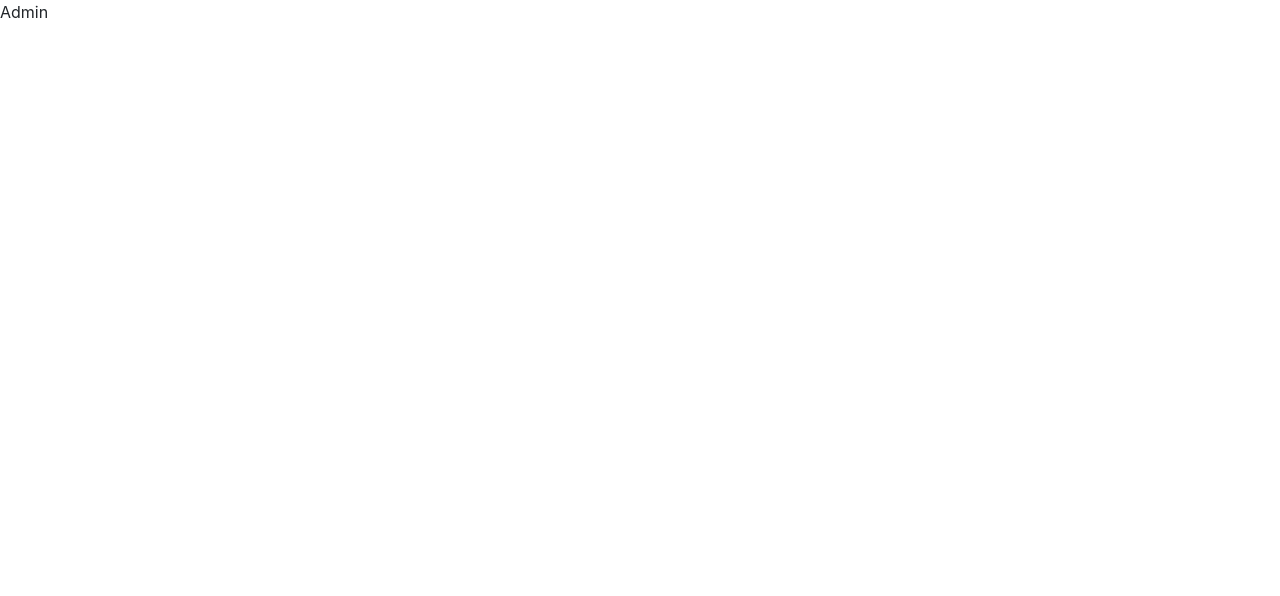
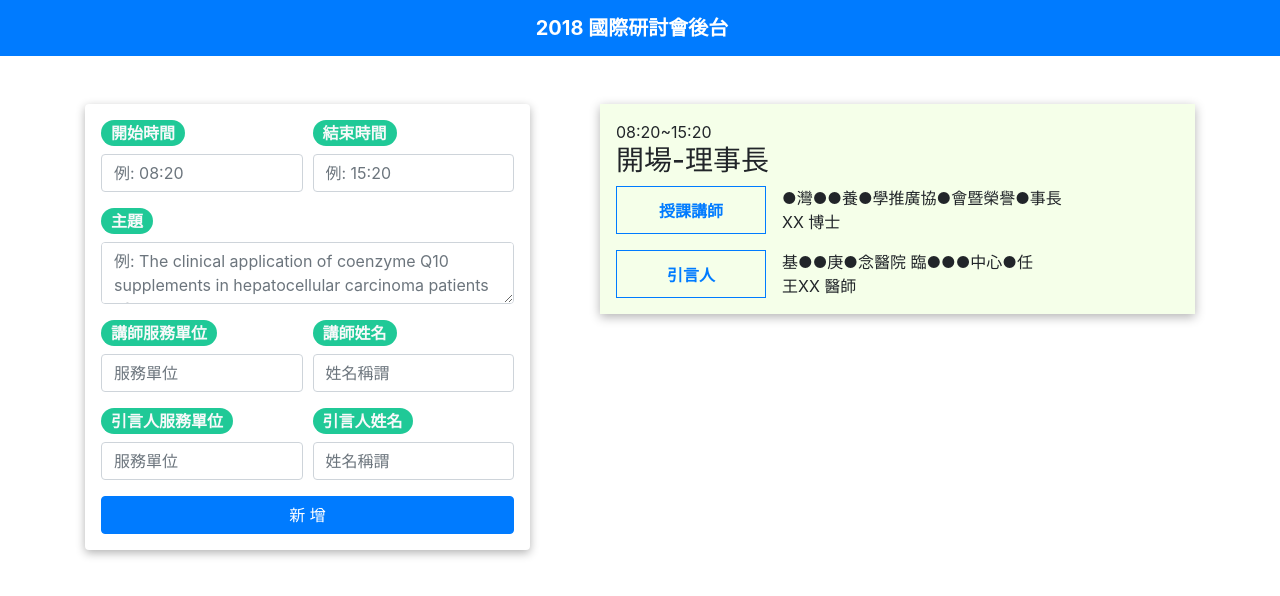
Before and after one commit to silverfantacy/conference2018, a Vue app: page /#/admin in a window 1280 px wide. Shown: the top 596 px of the page. Built offline with nearby package versions, Linux system fonts and the light colour scheme; the HTML template or start-up script is replaced by a standard one.

Commit message:
時程表後台架構

```diff
--- a/index.html
+++ b/index.html
@@ -4,6 +4,8 @@
     <meta charset="utf-8">
     <meta name="viewport" content="width=device-width,initial-scale=1.0">
     <title>project-conference2018</title>
+    <link href="https://fonts.googleapis.com/css?family=Roboto:400,900i"
+          rel="stylesheet">
   </head>
   <body>
     <div id="app"></div>
--- a/src/assets/style/_utils.scss
+++ b/src/assets/style/_utils.scss
@@ -0,0 +1,90 @@
+//
+// Color system
+//
+
+$white:    #fff !default;
+$gray-100: #f8f9fa !default;
+$gray-200: #e9ecef !default;
+$gray-300: #dee2e6 !default;
+$gray-400: #ced4da !default;
+$gray-500: #adb5bd !default;
+$gray-600: #6c757d !default;
+$gray-700: #495057 !default;
+$gray-800: #343a40 !default;
+$gray-900: #212529 !default;
+$black:    #000 !default;
+
+$grays: () !default;
+// stylelint-disable-next-line scss/dollar-variable-default
+$grays: map-merge(
+  (
+    "100": $gray-100,
+    "200": $gray-200,
+    "300": $gray-300,
+    "400": $gray-400,
+    "500": $gray-500,
+    "600": $gray-600,
+    "700": $gray-700,
+    "800": $gray-800,
+    "900": $gray-900
+  ),
+  $grays
+);
+
+
+$blue:    #007bff !default;
+$indigo:  #6610f2 !default;
+$purple:  #6f42c1 !default;
+$pink:    #e83e8c !default;
+$red:     #dc3545 !default;
+$orange:  #fd7e14 !default;
+$yellow:  #ffc107 !default;
+$green:   #28a745 !default;
+$teal:    #20c997 !default;
+$cyan:    #17a2b8 !default;
+
+$colors: () !default;
+// stylelint-disable-next-line scss/dollar-variable-default
+$colors: map-merge(
+  (
+    "blue":       $blue,
+    "indigo":     $indigo,
+    "purple":     $purple,
+    "pink":       $pink,
+    "red":        $red,
+    "orange":     $orange,
+    "yellow":     $yellow,
+    "green":      $green,
+    "teal":       $teal,
+    "cyan":       $cyan,
+    "white":      $white,
+    "gray":       $gray-600,
+    "gray-dark":  $gray-800
+  ),
+  $colors
+);
+
+$primary:       $blue !default;
+$secondary:     $gray-600 !default;
+$success:       $green !default;
+$info:          $cyan !default;
+$warning:       $yellow !default;
+$danger:        $red !default;
+$light:         $gray-100 !default;
+$dark:          $gray-800 !default;
+
+$theme-colors: () !default;
+// stylelint-disable-next-line scss/dollar-variable-default
+$theme-colors: map-merge(
+  (
+    "primary":    $primary,
+    "secondary":  $secondary,
+    "success":    $success,
+    "info":       $info,
+    "warning":    $warning,
+    "danger":     $danger,
+    "light":      $light,
+    "dark":       $dark
+  ),
+  $theme-colors
+);
--- a/src/assets/style/main.scss
+++ b/src/assets/style/main.scss
@@ -1,2 +1,10 @@
 @import 'utils';
-@import "~bootstrap/scss/bootstrap";
+@import '~bootstrap/scss/bootstrap';
+html {
+  color: $light;
+}
+
+body {
+  font-family: -apple-system, 'Roboto', "微軟正黑體";
+  min-height: 100%;
+}
--- a/src/pages/Admin/style.scss
+++ b/src/pages/Admin/style.scss
@@ -1,4 +1,45 @@
 @import '../../assets/style/utils';
 .admin {
+  label {
+    padding: 5px 10px;
+    background: $teal;
+    border-radius: 50px;
+    line-height: 1rem;
+    font-size: 1rem;
+    color: $light;
+    font-weight: bold;
+  }
+  .input-data {
+    box-shadow: 0px 3px 10px rgba($black, .3);
+  }
+}
 
+ul {
+  list-style-type: none;
 }
+
+.agenda-item {
+  background: #f5ffe9;
+  box-shadow: 0px 3px 10px rgba($black, .3);
+  &:nth-child(2) {
+    background: #e9fffa;
+  }
+  .agenda-item-personnel {
+    display: flex;
+    align-items: center;
+  }
+  .agenda-item-label {
+    display: block;
+    border: 1px solid $primary;
+    width: 150px;
+    height: 48px;
+    line-height: 48px;
+    text-align: center;
+    margin-right: 1rem;
+    font-weight: bold;
+    color: $primary;
+  }
+  p:last-child {
+    margin-bottom: 0;
+  }
+}
--- a/src/pages/Admin/template.html
+++ b/src/pages/Admin/template.html
@@ -1,3 +1,99 @@
 <div class="admin">
-  Admin
+  <nav class="navbar navbar-expand-lg navbar-dark bg-primary">
+    <div class="container d-flex justify-content-center">
+      <a class="navbar-brand font-weight-bold"
+         href="#">2018 國際研討會後台</a>
+    </div>
+  </nav>
+  <main>
+    <div class="container my-5">
+      <div class="row">
+        <div class="col-5 ">
+          <div class="input-data bg-white rounded p-3 sticky-top align-items-start">
+            <form>
+              <div class="form-row">
+                <div class="form-group col-md-6">
+                  <label for="startTime">開始時間</label>
+                  <input type="text"
+                         class="form-control"
+                         id="startTime"
+                         maxlength="5"
+                         placeholder="例: 08:20">
+                </div>
+                <div class="form-group col-md-6">
+                  <label for="endTime">結束時間</label>
+                  <input type="text"
+                         class="form-control"
+                         id="endTime"
+                         maxlength="5"
+                         placeholder="例: 15:20">
+                </div>
+              </div>
+              <div class="form-group">
+                <label for="theme">主題</label>
+                <textarea type="text"
+                          class="form-control"
+                          id="theme"
+                          placeholder="例: The clinical application of coenzyme Q10 supplements in hepatocellular carcinoma patients after surgery."></textarea>
+              </div>
+              <div class="form-row">
+                <div class="form-group col-md-6">
+                  <label for="lecturerUnits">講師服務單位</label>
+                  <input type="text"
+                         class="form-control"
+                         id="lecturerUnits"
+                         maxlength="5"
+                         placeholder="服務單位">
+                </div>
+                <div class="form-group col-md-6">
+                  <label for="lecturerName">講師姓名</label>
+                  <input type="text"
+                         class="form-control"
+                         id="lecturerName"
+                         maxlength="5"
+                         placeholder="姓名稱謂">
+                </div>
+              </div>
+              <div class="form-row">
+                <div class="form-group col-md-6">
+                  <label for="leaderUnits">引言人服務單位</label>
+                  <input type="text"
+                         class="form-control"
+                         id="lecturerUnits"
+                         maxlength="5"
+                         placeholder="服務單位">
+                </div>
+                <div class="form-group col-md-6">
+                  <label for="leaderName">引言人姓名</label>
+                  <input type="text"
+                         class="form-control"
+                         id="lecturerName"
+                         maxlength="5"
+                         placeholder="姓名稱謂">
+                </div>
+              </div>
+              <button type="submit"
+                      class="btn btn-primary w-100">新 增</button>
+            </form>
+          </div>
+        </div>
+        <div class="col-7 show-data">
+          <ul>
+            <li class="agenda-item p-3 mb-3">
+              <span>08:20~15:20</span>
+              <div>
+                <h3>開場-理事長</h3>
+                <p class="agenda-item-personnel">
+                  <span class="agenda-item-label">授課講師</span>●灣●●養●學推廣協●會暨榮譽●事長
+                  <br>XX 博士</p>
+                <p class="agenda-item-personnel">
+                  <span class="agenda-item-label">引言人</span>基●●庚●念醫院 臨●●●中心●任
+                  <br>王XX 醫師</p>
+              </div>
+            </li>
+          </ul>
+        </div>
+      </div>
+    </div>
+  </main>
 </div>
```
